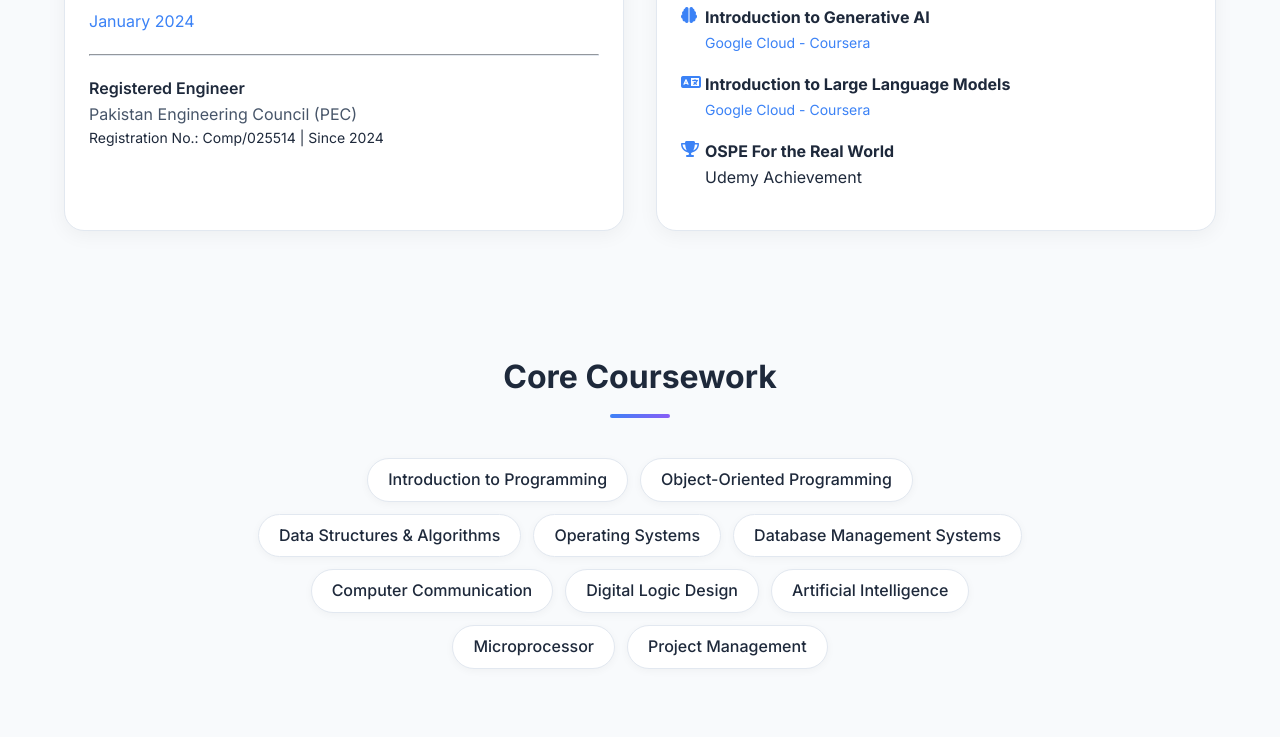
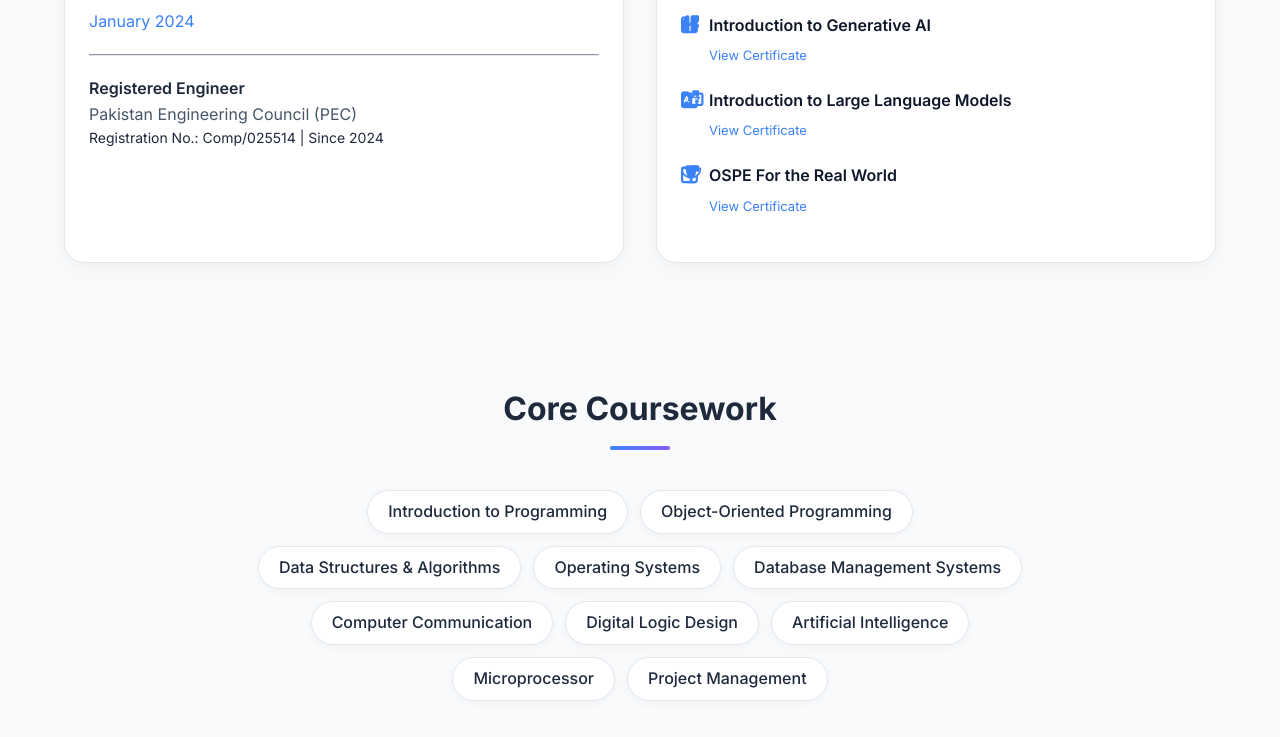
Before and after one commit to jami712/mudassir-portfolio, a plain HTML site: page index.html in a window 1280 px wide. Shown: the part 2566-3303 px from the top of the page. Drawn offline with Linux system fonts and the light colour scheme.

Commit message:
index.html

```diff
--- a/index.html
+++ b/index.html
@@ -358,8 +358,8 @@
         }
 
         .cert-list li {
-            margin-bottom: 16px;
-            padding-left: 24px;
+            margin-bottom: 20px;
+            padding-left: 28px;
             position: relative;
         }
 
@@ -368,12 +368,29 @@
             left: 0;
             top: 2px;
             color: #3b82f6;
+            font-size: 18px;
         }
 
-        .cert-list a {
+        .cert-title {
+            font-weight: 600;
+            color: #0f172a;
+            display: block;
+            margin-bottom: 4px;
+        }
+
+        .cert-link {
             color: #3b82f6;
             text-decoration: none;
-            font-size: 14px;
+            font-size: 13px;
+            display: inline-flex;
+            align-items: center;
+            gap: 4px;
+            transition: color 0.3s;
+        }
+
+        .cert-link:hover {
+            color: #1e40af;
+            text-decoration: underline;
         }
 
         /* Footer */
@@ -553,10 +570,26 @@
                     <div class="info-card">
                         <h3><i class="fas fa-certificate" style="margin-right: 10px; color:#3b82f6;"></i> Certifications</h3>
                         <ul class="cert-list">
-                            <li><i class="fab fa-python"></i> <strong>Python for Data Science, AI & Development</strong><br><a href="#">Coursera - View Certificate</a></li>
-                            <li><i class="fas fa-brain"></i> <strong>Introduction to Generative AI</strong><br><a href="#">Google Cloud - Coursera</a></li>
-                            <li><i class="fas fa-language"></i> <strong>Introduction to Large Language Models</strong><br><a href="#">Google Cloud - Coursera</a></li>
-                            <li><i class="fas fa-trophy"></i> <strong>OSPE For the Real World</strong><br>Udemy Achievement</li>
+                            <li>
+                                <i class="fab fa-python"></i>
+                                <span class="cert-title">Python for Data Science, AI & Development</span>
+                                <a href="https://coursera.org/verify/FHE8GAGHMDW6" class="cert-link" target="_blank"><i class="fas fa-external-link-alt"></i> View Certificate</a>
+                            </li>
+                            <li>
+                                <i class="fas fa-brain"></i>
+                                <span class="cert-title">Introduction to Generative AI</span>
+                                <a href="https://coursera.org/verify/YTAZVQKP6PFF" class="cert-link" target="_blank"><i class="fas fa-external-link-alt"></i> View Certificate</a>
+                            </li>
+                            <li>
+                                <i class="fas fa-language"></i>
+                                <span class="cert-title">Introduction to Large Language Models</span>
+                                <a href="https://coursera.org/verify/7W7TJJ44C6MH" class="cert-link" target="_blank"><i class="fas fa-external-link-alt"></i> View Certificate</a>
+                            </li>
+                            <li>
+                                <i class="fas fa-trophy"></i>
+                                <span class="cert-title">OSPE For the Real World</span>
+                                <a href="#" class="cert-link" target="_blank"><i class="fas fa-external-link-alt"></i> View Certificate</a>
+                            </li>
                         </ul>
                     </div>
                 </div>
```
